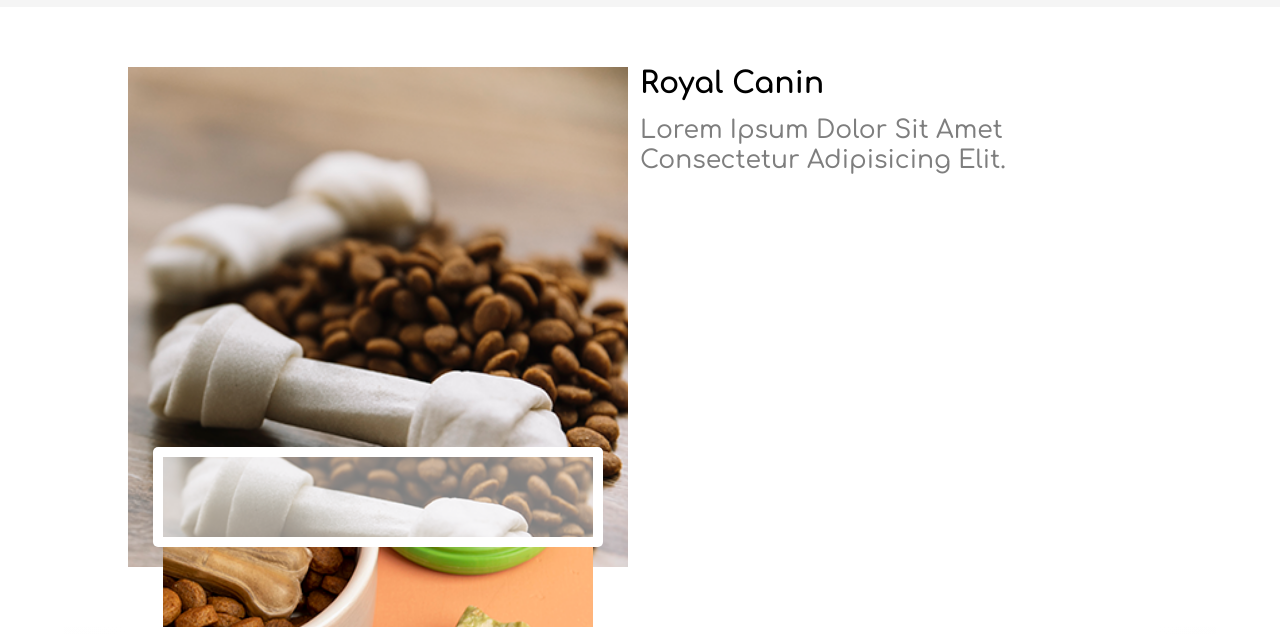
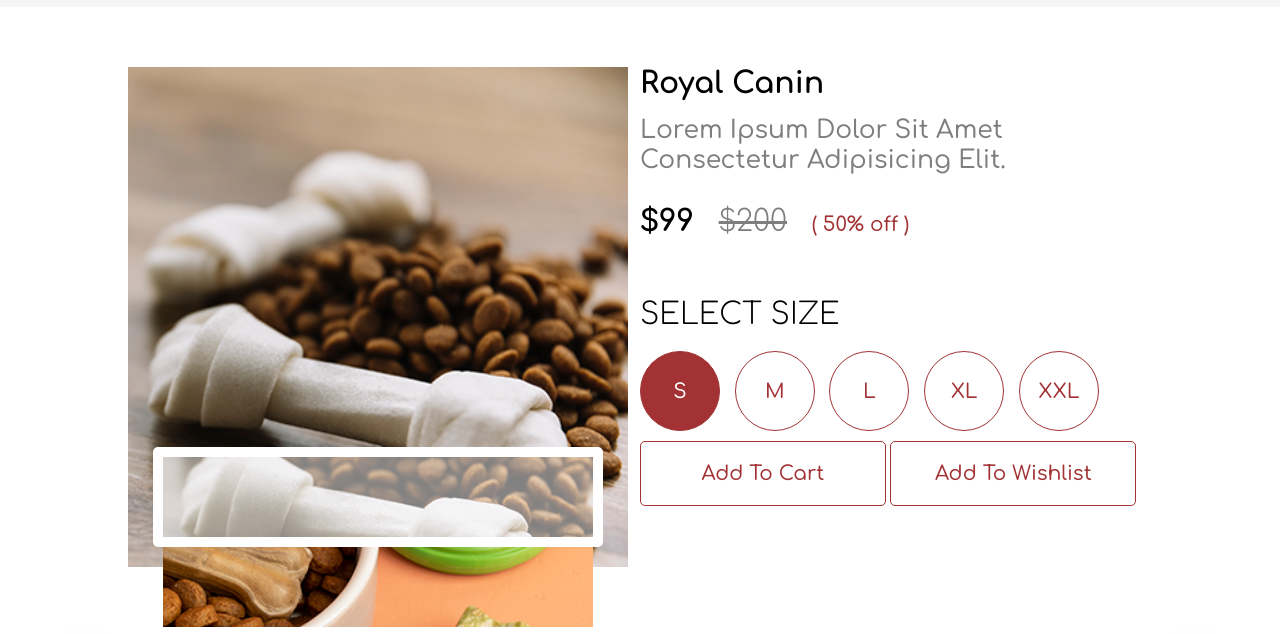
Before and after one commit to SanyaOdare/dog-ecommerce-site, a plain HTML site: page public/product.html in a window 1280 px wide. Shown: the part 92-726 px from the top of the page. Drawn offline with Linux system fonts and the light colour scheme.

Commit message:
enhanced product page

```diff
--- a/public/css/product.css
+++ b/public/css/product.css
@@ -24,7 +24,7 @@
   display: grid;
   grid-template-columns: repeat (4, 1fr);
   height: 100px;
-  gap: 10px;
+  grid-gap: 10px;
   padding: 10px;
 }
 
@@ -54,3 +54,61 @@
   height: auto;
   margin: 15px 0 30px;
 }
+
+.product-price {
+  font-weight: 700;
+  font-size: 30px;
+}
+
+.product-actual-price {
+  font-size: 30px;
+  opacity: 0.5;
+  text-decoration: line-through;
+  margin: 0 20px;
+  font-weight: 300;
+}
+
+.product-discount {
+  color: #a33234;
+  font-size: 20px;
+}
+
+.product-sub-heading {
+  font-size: 30px;
+  text-transform: uppercase;
+  margin: 60px 0 10px;
+  font-weight: 300;
+}
+
+.size-radio-btn {
+  display: inline-block;
+  width: 80px;
+  height: 80px;
+  text-align: center;
+  font-size: 20px;
+  border: 1px solid #a33234;
+  border-radius: 50%;
+  margin: 10px;
+  margin-left: 0;
+  line-height: 80px;
+  text-transform: uppercase;
+  color: #a33234;
+  cursor: pointer;
+}
+
+.size-radio-btn.check {
+  background: #a33234;
+  color: #fff;
+}
+
+.btn {
+  width: 48%;
+  padding: 20px;
+  border-radius: 5px;
+  background: none;
+  border: 1px solid #a33234;
+  color: #a33234;
+  font-size: 20px;
+  cursor: pointer;
+  text-transform: capitalize;
+}
--- a/public/product.html
+++ b/public/product.html
@@ -25,6 +25,25 @@
     <div class="details">
       <h2 class="product-brand">royal canin</h2>
       <p class="product-short-des">Lorem ipsum dolor sit amet consectetur adipisicing elit.</p>
+      <span class="product-price">$99</span>
+      <span class="product-actual-price">$200</span>
+      <span class="product-discount">( 50% off )</span>
+
+      <p class="product-sub-heading">select size</p>
+
+      <input type="radio" name="size" value="s" checked hidden id="s-size">
+      <label for="s-size" class="size-radio-btn check">s</label>
+      <input type="radio" name="size" value="m" hidden id="s-size">
+      <label for="m-size" class="size-radio-btn">m</label>
+      <input type="radio" name="size" value="l" hidden id="s-size">
+      <label for="l-size" class="size-radio-btn">l</label>
+      <input type="radio" name="size" value="xl" hidden id="s-size">
+      <label for="xl-size" class="size-radio-btn">xl</label>
+      <input type="radio" name="size" value="xxl" hidden id="s-size">
+      <label for="xxl-size" class="size-radio-btn">xxl</label>
+
+      <button class="btn cart-btn">add to cart</button>
+      <button class="btn">add to wishlist</button>
     </div>
   </section>
 
```
